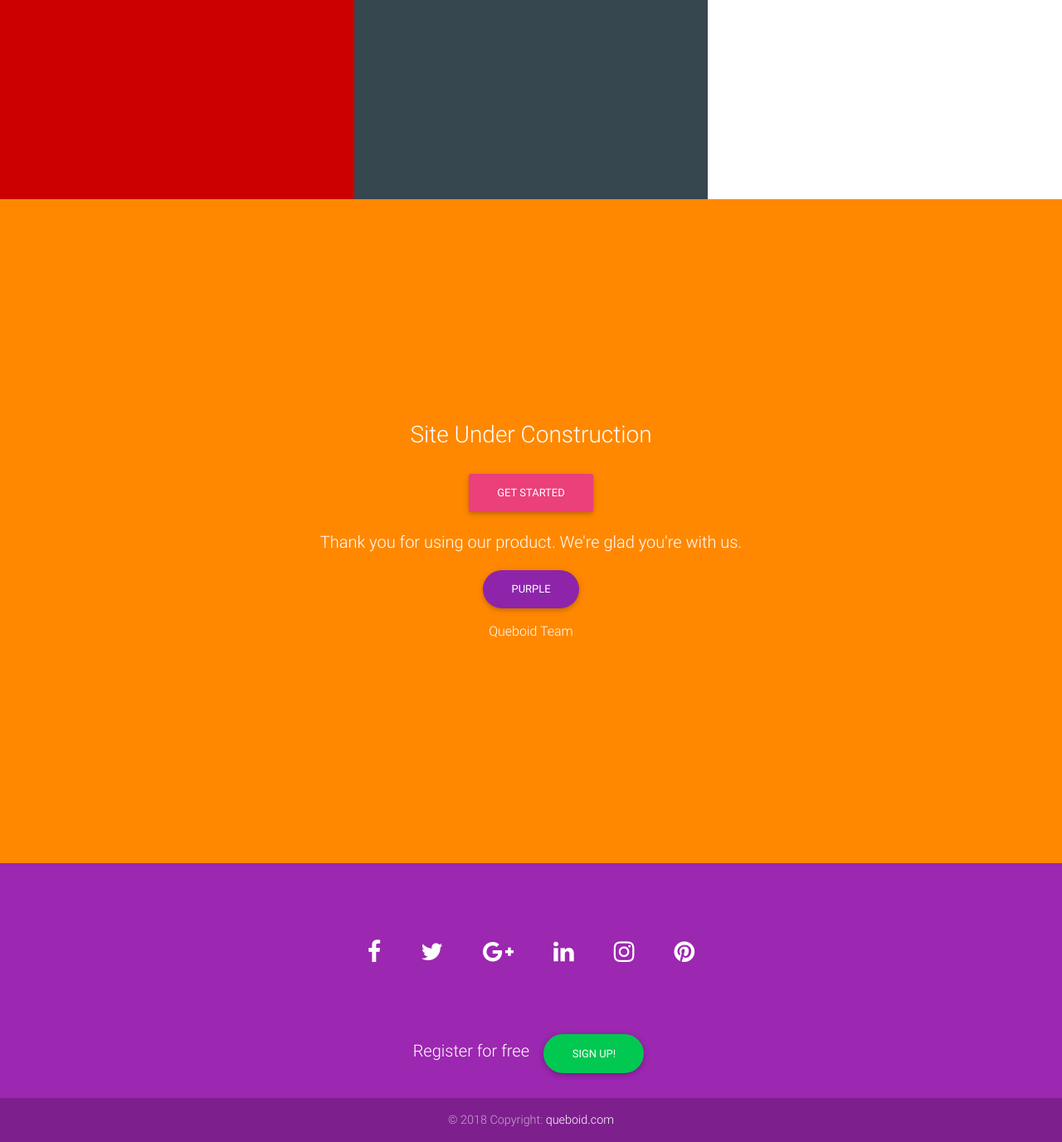
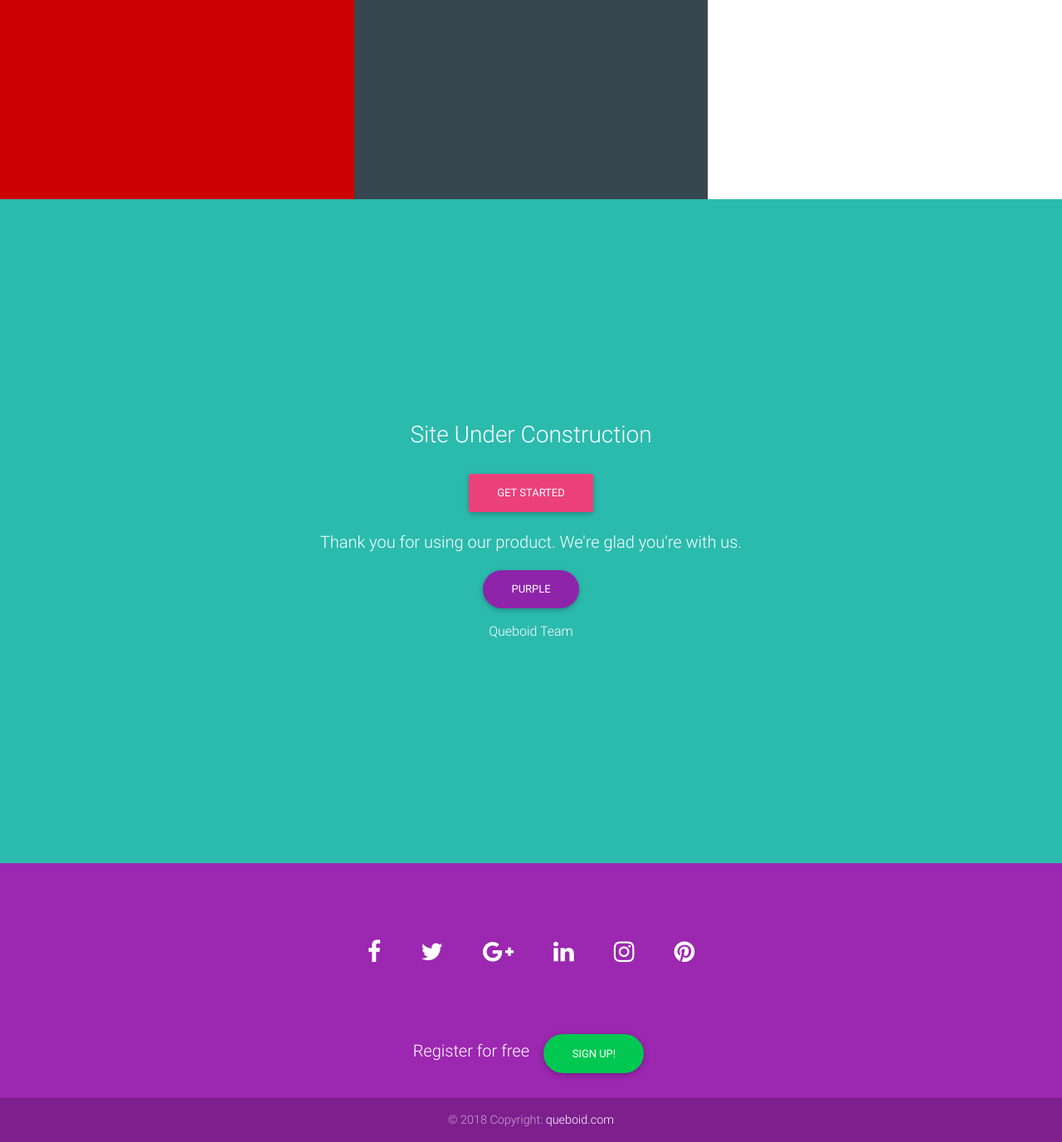
Before and after one commit to ShahidYousuf/mightsgsrestapp, a Django app: page / in a window 1280 px wide. Shown: the part 1425-2801 px from the top of the page at 83% size. Run offline with Django 3.2, Linux system fonts and the light colour scheme; some libraries are stand-ins or nearby versions.

Commit message:
Update README

```diff
--- a/mightygs/mgsapp/static/css/custom.css
+++ b/mightygs/mgsapp/static/css/custom.css
@@ -26,5 +26,5 @@ body { padding-top: 65px; }
 }
 .contfour {
 	height: 100vh;
-	background-color: #ff8800
+	background-color: #2bbbad;
 }
```
Also changed, not shown: README.md.
